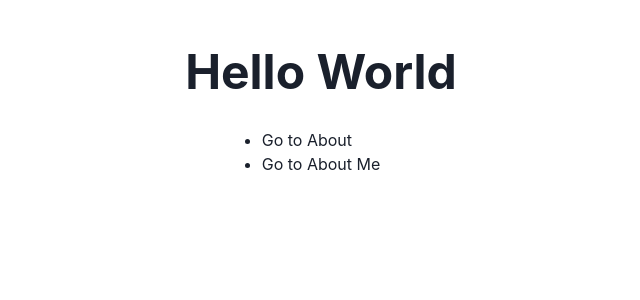
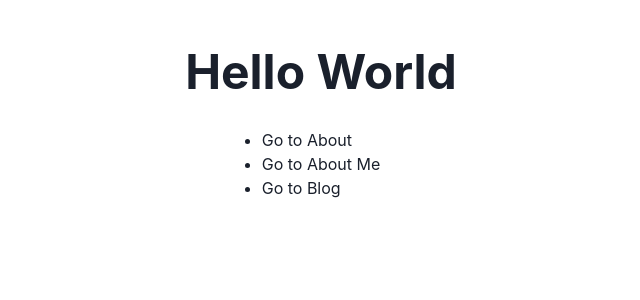
Before and after one commit to permadiwibisono/my-simple-next, a Next.js app: page / in a window 1280 px wide. Shown: the top 300 px of the page, without its empty margins (319-959 px from the left). Built offline with nearby package versions, Linux system fonts and the light colour scheme.

Commit message:
Added blogs link in home page

```diff
--- a/pages/index.tsx
+++ b/pages/index.tsx
@@ -19,6 +19,11 @@ const IndexPage : NextPage = () => {
             <Link>Go to About Me</Link>
           </NextLink>
         </li>
+        <li>
+          <NextLink href="/blogs" passHref>
+            <Link>Go to Blog</Link>
+          </NextLink>
+        </li>
       </ul>
     </Flex>
   )
```
